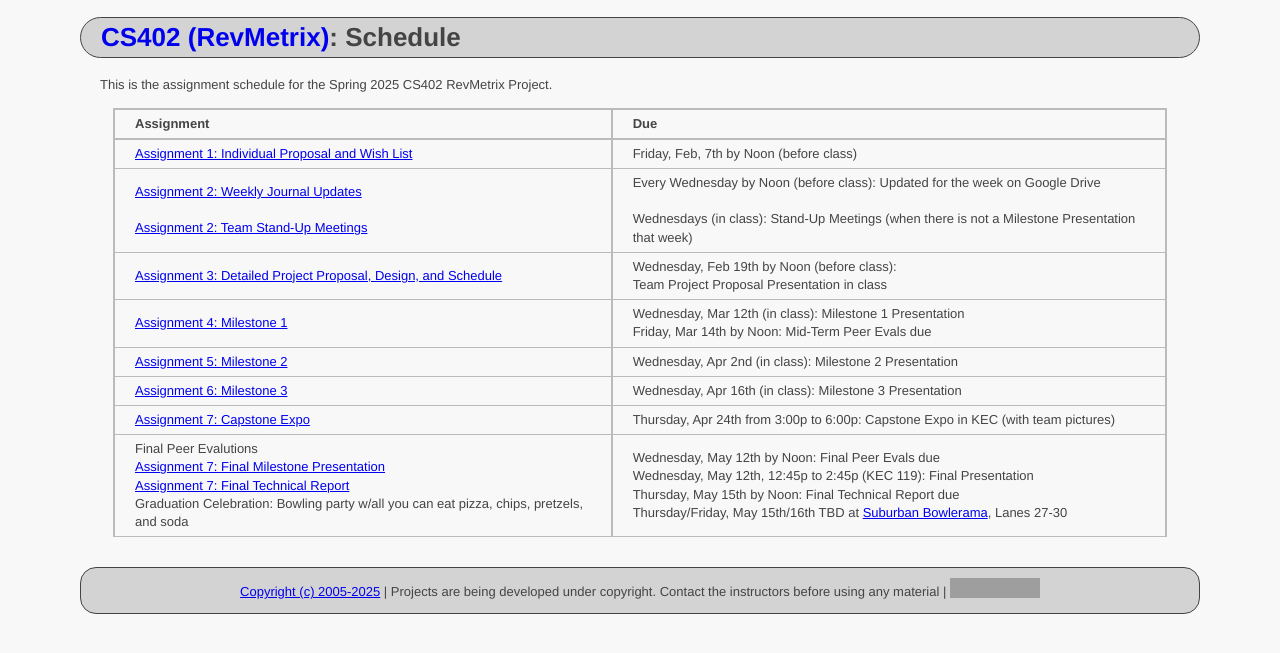
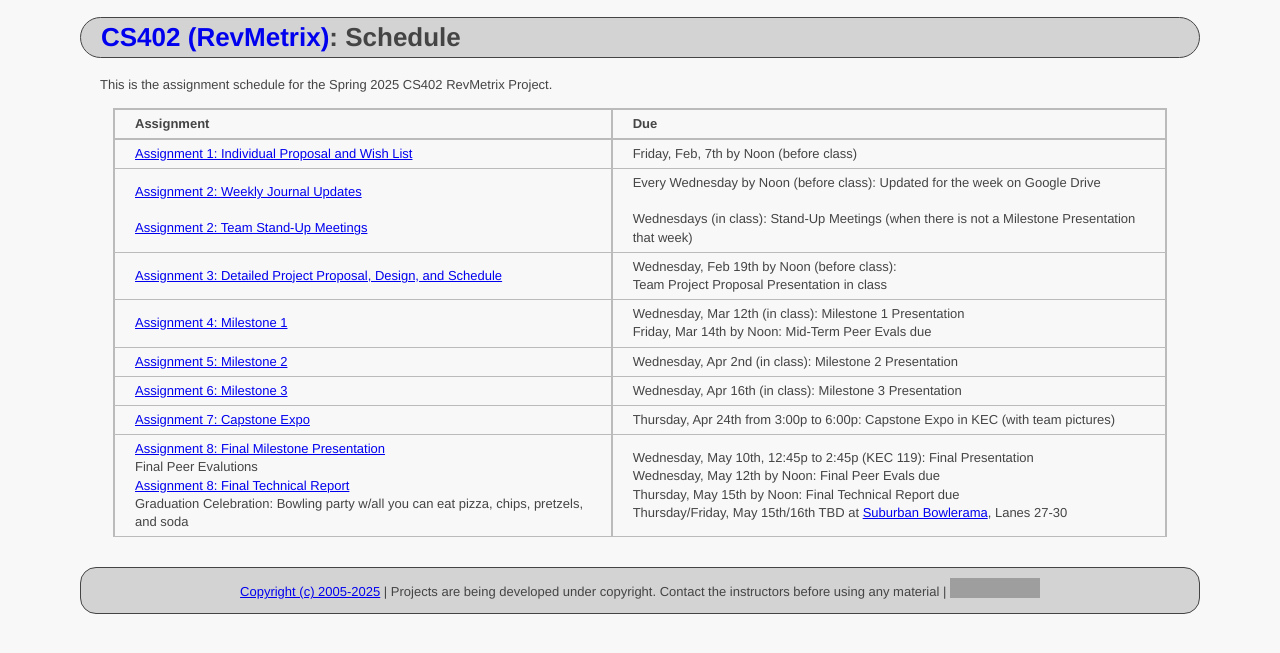
Before and after one commit to ycpcs/cs402-spring2025, a Jekyll site: the page built from projects/RevMetrix-Project/schedule.md, in a window 1280 px wide. Shown: the top 653 px of the page. Built offline with Jekyll 4.4.1, drawn with Linux system fonts in a browser that asks for light colours; grey boxes are pictures that could not be loaded.

Commit message:
schedule updates

```diff
--- a/projects/RevMetrix-Project/schedule.md
+++ b/projects/RevMetrix-Project/schedule.md
@@ -15,4 +15,4 @@ This is the assignment schedule for the Spring 2025 CS402 RevMetrix Project.
 [Assignment 5: Milestone 2](../../assign/assign05.html)   | Wednesday, Apr 2nd (in class): Milestone 2 Presentation
 [Assignment 6: Milestone 3](../../assign/assign06.html)   | Wednesday, Apr 16th (in class): Milestone 3 Presentation
 [Assignment 7: Capstone Expo](../../assign/assign07.html) | Thursday, Apr 24th from 3:00p to 6:00p: Capstone Expo in KEC (with team pictures)
-Final Peer Evalutions <br> [Assignment 7: Final Milestone Presentation](../../assign/assign07.html)<br>[Assignment 7: Final Technical Report](../../assign/finalreport.html)<br>Graduation Celebration: Bowling party w/all you can eat pizza, chips, pretzels, and soda | Wednesday, May 12th by Noon: Final Peer Evals due<br>Wednesday, May 12th, 12:45p to 2:45p (KEC 119): Final Presentation<br>Thursday, May 15th by Noon: Final Technical Report due<br>Thursday/Friday, May 15th/16th TBD at [Suburban Bowlerama](https://suburbanbowlerama.com/), Lanes 27-30
+[Assignment 8: Final Milestone Presentation](../../assign/assign08.html)<br>Final Peer Evalutions <br> [Assignment 8: Final Technical Report](../../assign/finalreport.html)<br>Graduation Celebration: Bowling party w/all you can eat pizza, chips, pretzels, and soda | Wednesday, May 10th, 12:45p to 2:45p (KEC 119): Final Presentation<br>Wednesday, May 12th by Noon: Final Peer Evals due<br>Thursday, May 15th by Noon: Final Technical Report due<br>Thursday/Friday, May 15th/16th TBD at [Suburban Bowlerama](https://suburbanbowlerama.com/), Lanes 27-30
```
Also changed, not shown: 1 other file.
